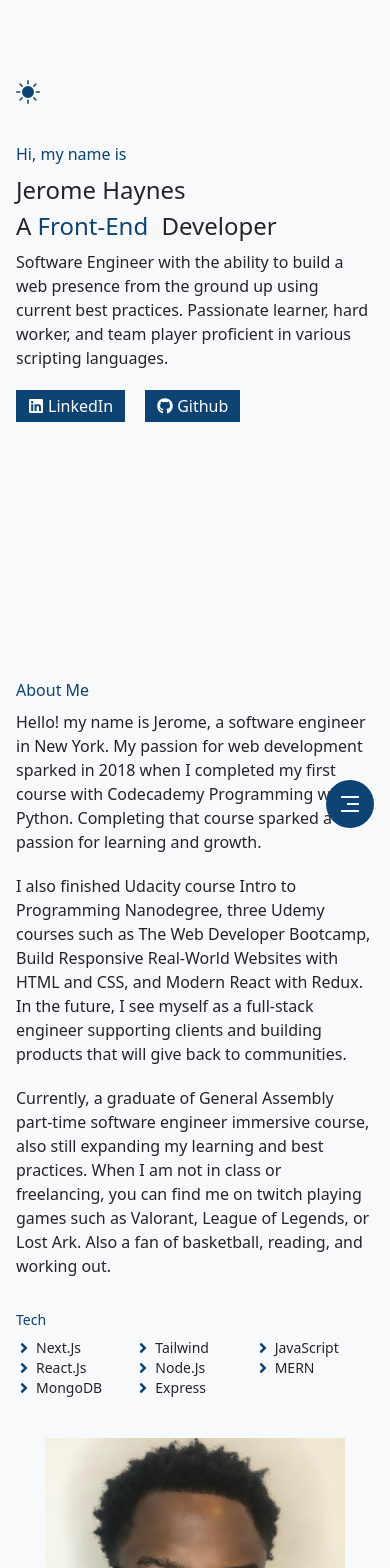
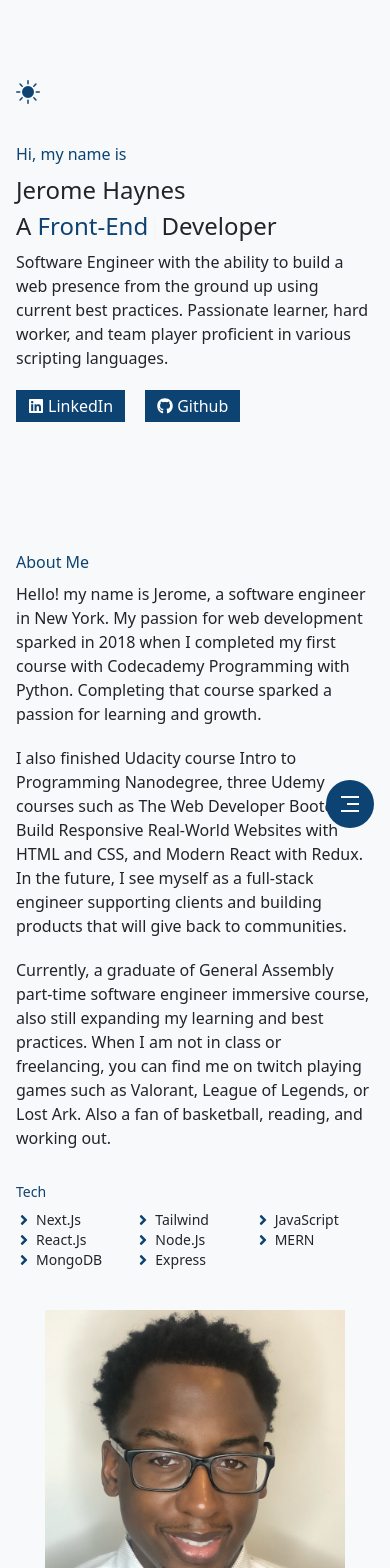
Before and after one commit to dev-rome/v3, a Next.js app: page /home in a window 390 px wide. Shown: the top 1568 px of the page. Built offline with nearby package versions, Linux system fonts and the light colour scheme.

Commit message:
change padding

```diff
--- a/src/components/about/About.tsx
+++ b/src/components/about/About.tsx
@@ -6,7 +6,7 @@ import SelfImage from "/public/images/jh.jpg";
 
 function About() {
   return (
-    <section id="about" className="pb-64">
+    <section id="about" className="pb-32 lg:pb-64">
       <h2 className="text-[#0D4373] dark:text-[#7AB9F0] text-md mb-2">
         About Me
       </h2>
--- a/src/components/hero/Hero.tsx
+++ b/src/components/hero/Hero.tsx
@@ -20,7 +20,7 @@ function Hero() {
   }, []);
 
   return (
-    <section id="home" className="pt-8 pb-64">
+    <section id="home" className="pt-8 pb-32 lg:pb-64">
       <h1 className="text-[#0D4373] dark:text-[#7AB9F0] mb-2 text-md">
         Hi, my name is
       </h1>
--- a/src/components/portfolio/Portfolio.tsx
+++ b/src/components/portfolio/Portfolio.tsx
@@ -16,7 +16,7 @@ function Portfolio() {
   };
 
   return (
-    <section id="portfolio" className="pb-64">
+    <section id="portfolio" className="pb-32 lg:pb-64">
       <h2 className="text-[#0D4373] dark:text-[#7AB9F0] text-md mb-2">
         Portfolio
       </h2>
```
